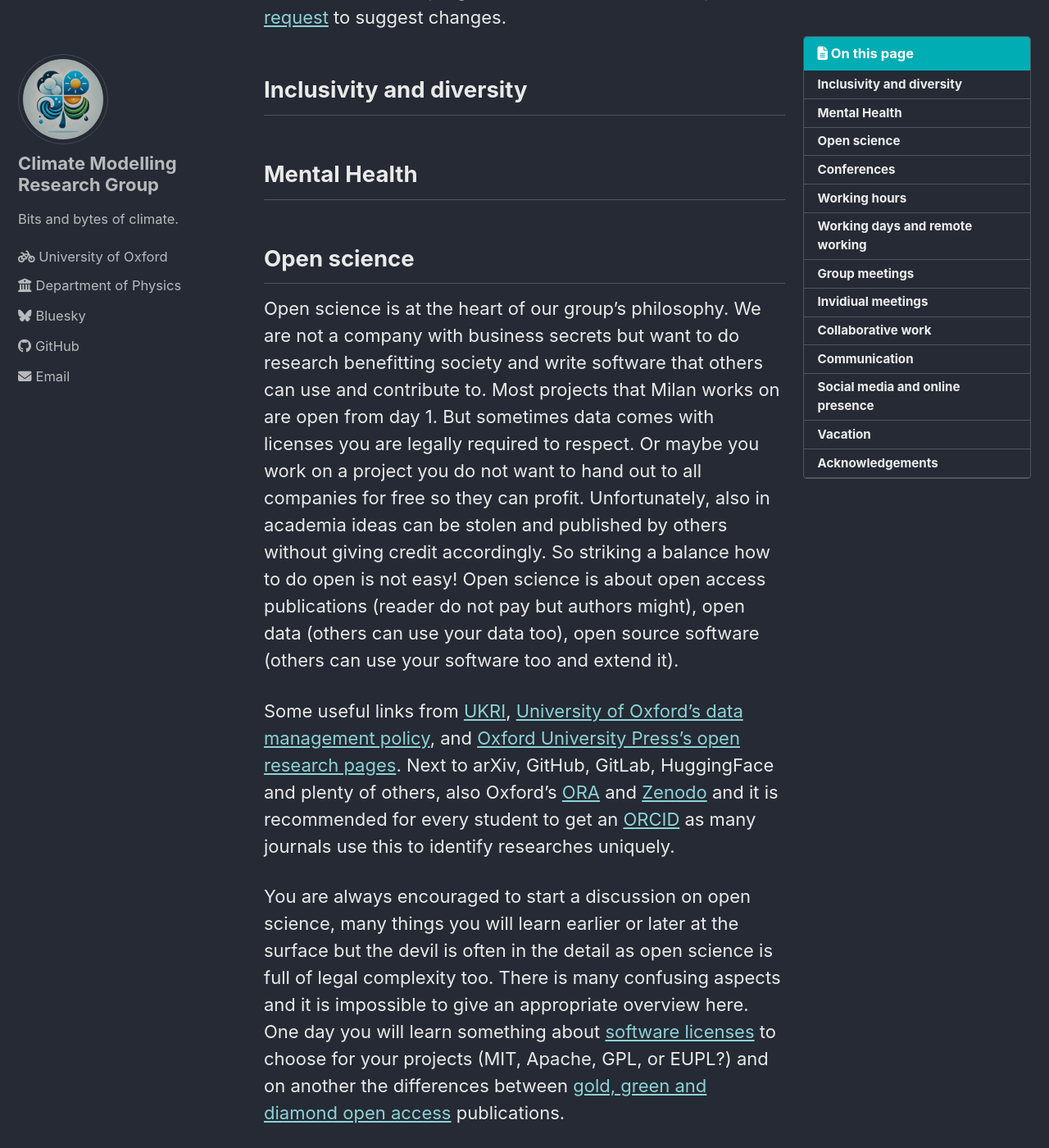
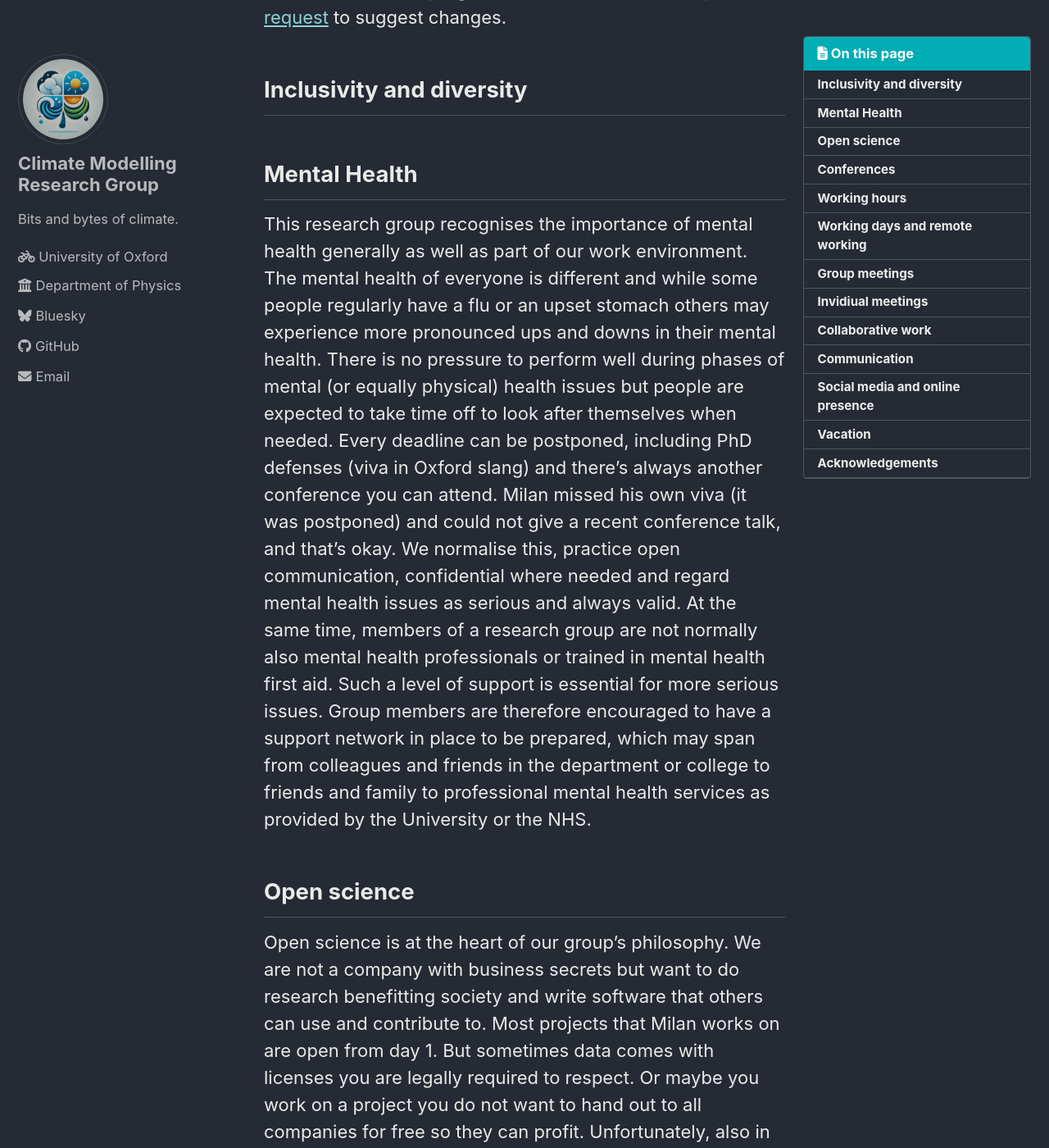
Before and after one commit to climate-modelling/climate-modelling.github.io, a Jekyll site: the page built from _pages/philosophy.md, in a window 1280 px wide and 1400 px high, scrolled down 417 px. Shown: the whole window at 82% size. Built offline with Jekyll 4.4.1, drawn with Linux system fonts in a browser that asks for light colours; cached includes are drawn as plain includes.

Commit message:
Add mental health section to philosophy document
Added a section on mental health to emphasize its importance in the work environment and encourage open communication and support.

```diff
--- a/_pages/philosophy.md
+++ b/_pages/philosophy.md
@@ -18,6 +18,19 @@ to suggest changes.
 ## Inclusivity and diversity
 
 ## Mental Health
+
+This research group recognises the importance of mental health generally as well as part of our work environment.
+The mental health of everyone is different and while some people regularly have a flu or an upset stomach others
+may experience more pronounced ups and downs in their mental health. There is no pressure to perform well during
+phases of mental (or equally physical) health issues but people are expected to take time off to look after
+themselves when needed. Every deadline can be postponed, including PhD defenses (viva in Oxford slang) and
+there’s always another conference you can attend. Milan missed his own viva (it was postponed) and could not give
+a recent conference talk, and that’s okay. We normalise this, practice open communication, confidential where
+needed and regard mental health issues as serious and always valid. At the same time, members of a research
+group are not normally also mental health professionals or trained in mental health first aid. Such a level
+of support is essential for more serious issues. Group members are therefore encouraged to have a support network
+in place to be prepared, which may span from colleagues and friends in the department or college to friends and
+family to professional mental health services as provided by the University or the NHS.
 
 ## Open science
 
```
